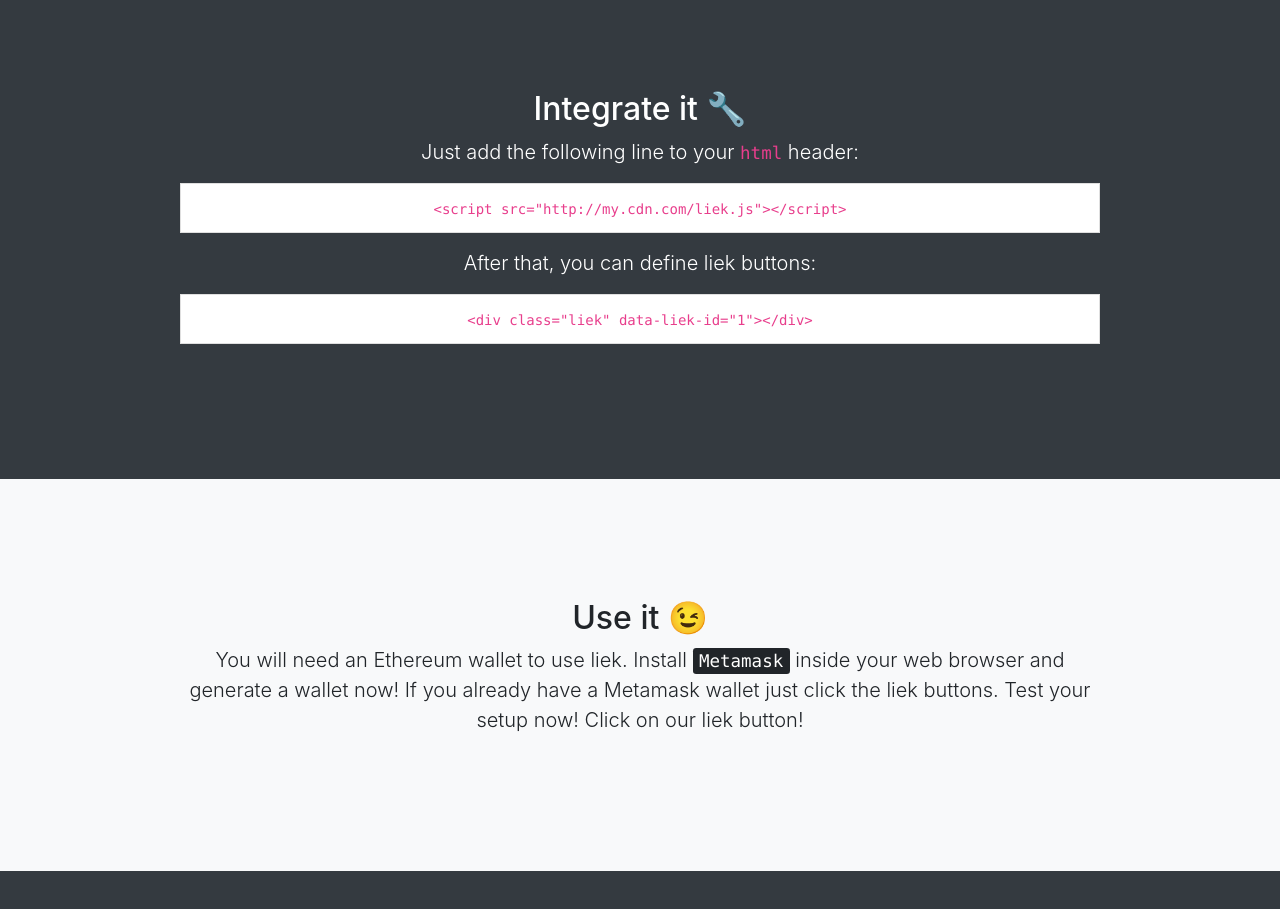
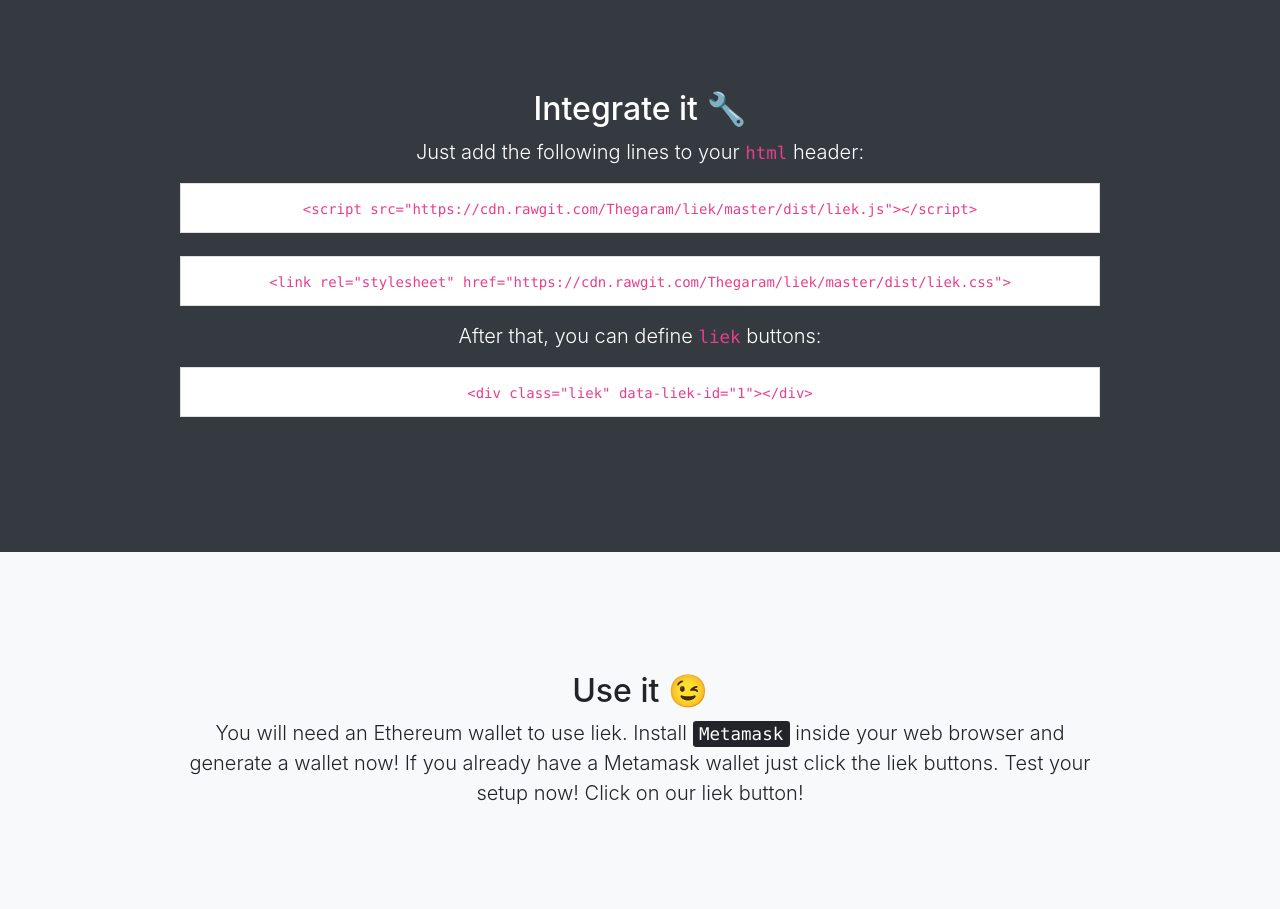
Before and after one commit to imiczegledi/liek_landingpage, a website with bundled scripts: page index.html in a window 1280 px wide. Shown: the part 1300-2209 px from the top of the page. Built offline with nearby package versions, Linux system fonts and the light colour scheme.

Commit message:
Update include urls

```diff
--- a/index.html
+++ b/index.html
@@ -94,11 +94,13 @@
         <div class="row">
           <div class="col-lg-10 mx-auto">
             <h2 style="color:#FFFFFF">Integrate it 🔧</h2>
-            <p style="color:#FFFFFF" class="lead mb-3"> Just add the following line to your <code>html</code> header:
+            <p style="color:#FFFFFF" class="lead mb-3"> Just add the following lines to your <code>html</code> header:
             <p>
-              <li class="list-group-item"><code>&lt;script src="http://my.cdn.com/liek.js"&gt;&lt;/script&gt;</code></li>
+              <li class="list-group-item"><code>&lt;script src="https://cdn.rawgit.com/Thegaram/liek/master/dist/liek.js"&gt;&lt;/script&gt;</code></li>
+              <br/>
+              <li class="list-group-item"><code>&lt;link rel="stylesheet" href="https://cdn.rawgit.com/Thegaram/liek/master/dist/liek.css"&gt;</code></li>
             </p>
-            <p style="color:#FFFFFF" class="lead mb-2"> After that, you can define liek buttons:
+            <p style="color:#FFFFFF" class="lead mb-2"> After that, you can define <code>liek</code> buttons:
             <p>
                 <li class="list-group-item"><code> &lt;div class="liek" data-liek-id="1"&gt;&lt;/div&gt;</code></li>
             </p>
```
